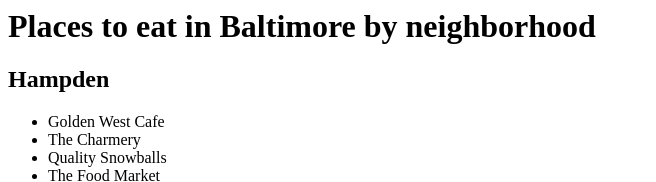
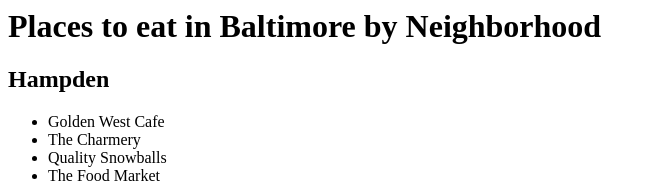
Before and after one commit to kpclifton/ds4bmeTest, a plain HTML site: page index.html in a window 1280 px wide. Shown: the top 182 px of the page, without its empty margins (0-656 px from the left). Drawn offline with Linux system fonts and the light colour scheme.

Commit message:
changed formatiing

```diff
--- a/index.html
+++ b/index.html
@@ -1,7 +1,7 @@
 <html>
  <head><title> Places to eat in Baltimore </title></head>
  <body>
-  <h1> Places to eat in Baltimore by neighborhood </h1>
+  <h1> Places to eat in Baltimore by Neighborhood </h1>
   <h2> Hampden </h2>
   <ul>
   <li> Golden West Cafe </li>
```
